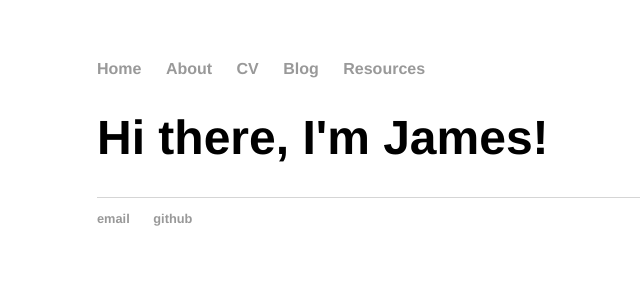
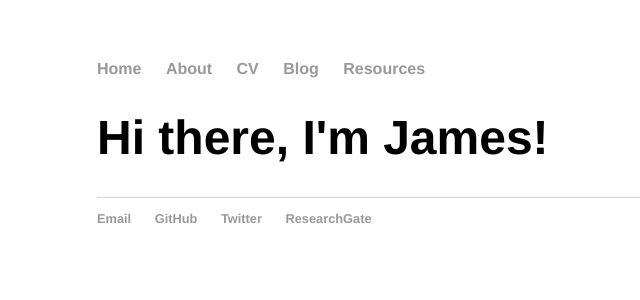
Before and after one commit to JamesEBartlett/JamesEBartlett.github.io, a Jekyll site: the page built from index.html, in a window 1280 px wide. Shown: the top 300 px of the page, without its empty margins (95-735 px from the left). Built offline with Jekyll 4.4.1, drawn with Linux system fonts in a browser that asks for light colours.

Commit message:
Update default.html
Add extra contact details at the bottom of the page

```diff
--- a/_layouts/default.html
+++ b/_layouts/default.html
@@ -22,8 +22,10 @@
 			</div><!-- /.container -->
 			<footer>
 	    		<ul>
-	        		<li><a href="mailto:jebartlett94@gmail.com">email</a></li>
-	        		<li><a href="https://github.com/JamesEBartlett">github</a></li>
+	        		<li><a href="mailto:jebartlett94@gmail.com">Email</a></li>
+	        		<li><a href="https://github.com/JamesEBartlett">GitHub</a></li>
+				<li><a href="https://twitter.com/JamesEBartlett">Twitter</a></li>
+				<li><a href="https://www.researchgate.net/profile/James_Bartlett6">ResearchGate</a></li>
 				</ul>
 			</footer>
 		</body>
```
